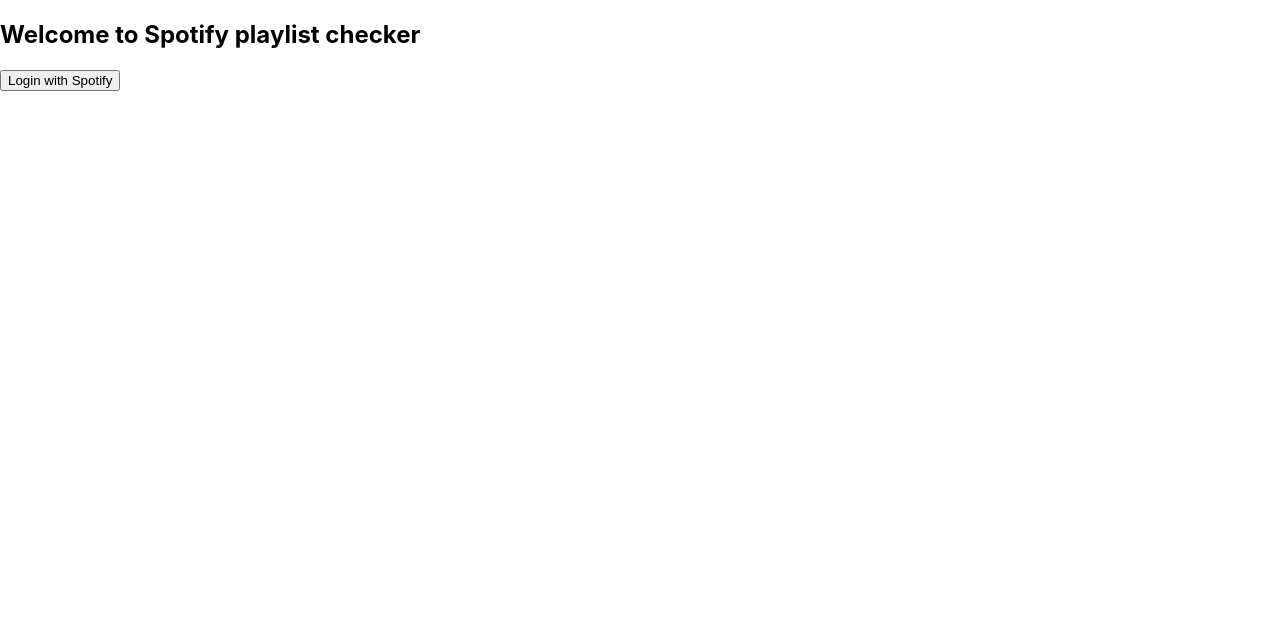
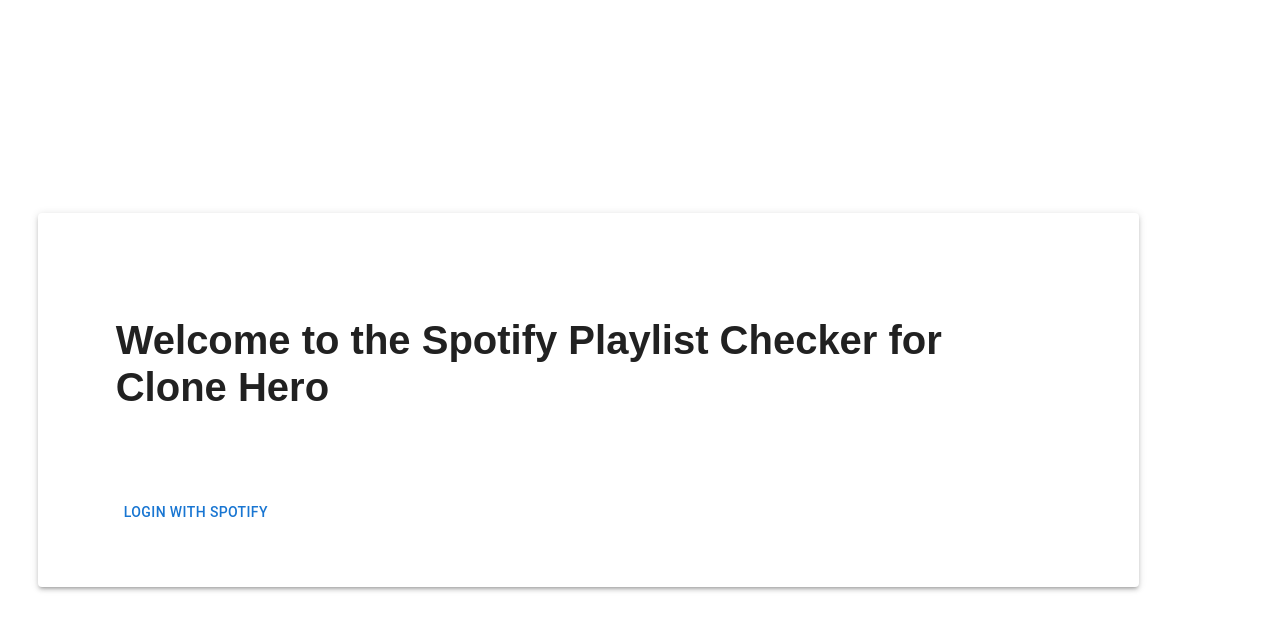
Before and after one commit to philchandy/clonehero-spotify-finder, a React (Create React App) app in the folder spotify-playlist-checker/: page / in a window 1280 px wide. Shown: the top 630 px of the page. Built offline with nearby package versions, Linux system fonts and the light colour scheme.

Commit message:
Login Page UI Updates

```diff
--- a/spotify-playlist-checker/src/components/Login/Login.js
+++ b/spotify-playlist-checker/src/components/Login/Login.js
@@ -1,16 +1,56 @@
 import React from 'react';
+import { Grid } from '@mui/material/';
+import { Button, Typography, Paper, Box } from '@mui/material';
+import { createTheme, ThemeProvider } from '@mui/material/styles';
 
 const Login = () => {
     const handleLogin = () => {
         window.location.href = 'http://localhost:3001/login';
     }
 
+    const theme = createTheme({
+        typography: {
+          h3: {
+            fontSize: 40,
+            fontWeight:700,
+            fontFamily:"sans-serif",
+            marginBlockStart:"0.67em",
+            marginBlockEnd:"0.67em",
+          },
+        },
+    });
+
     return (
-        <div>
-            <h2>Welcome to Spotify playlist checker</h2>
-            <button onClick={handleLogin}>Login with Spotify</button>
+        <ThemeProvider theme={theme}>
+            <Box sx={{
+                display:'flex',
+                height:'100vh',
+                paddingLeft:'3%',
+                alignItems:'flex-start',
+                justifyContent:'center',
+                flexDirection:'column',
+            }}>
+                <Paper square={false} elevation={3} sx={{
+                    padding:'2%',
 
-        </div>
+                    flexDirection:'column',
+                }}>
+                    <Typography variant="h3" sx={{
+                        marginBottom:'3%',
+                        padding:'5%',
+                        textAlign:'flex-start'
+                    }}>
+                        Welcome to the Spotify Playlist Checker for Clone Hero
+                    </Typography>
+                    <Button onClick={handleLogin} sx={{
+                        marginBottom:'3%',
+                        marginLeft:'5%',
+                    }}>
+                        Login with Spotify
+                    </Button>
+                </Paper>
+            </Box>
+        </ThemeProvider>
     );
 };
 
--- a/spotify-playlist-checker/src/components/Playlist/PlaylistComponent.js
+++ b/spotify-playlist-checker/src/components/Playlist/PlaylistComponent.js
@@ -21,8 +21,8 @@
   return (
     <div>
       <FormControl fullWidth>
-        <Box sx={{ marginBottom:"5%" }}>
-            <InputLabel id="playlist-select-label">Select a Playlist</InputLabel>
+        <Box sx={{ marginBottom:"2%", display:'flex' }}>
+            <Typography>Select a Playlist</Typography>
         </Box>
         <Box>
             <List>
```
Also changed, not shown: spotify-playlist-checker/src/components/Playlist/FetchPlaylist.css (indentation only).
